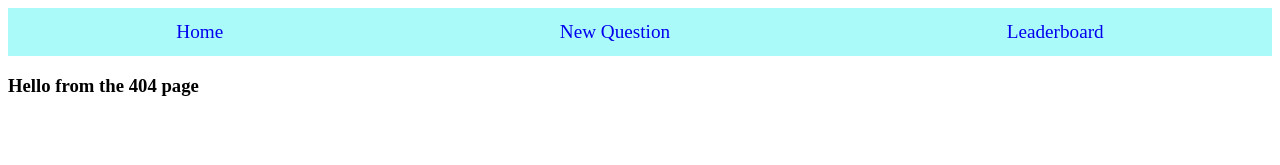
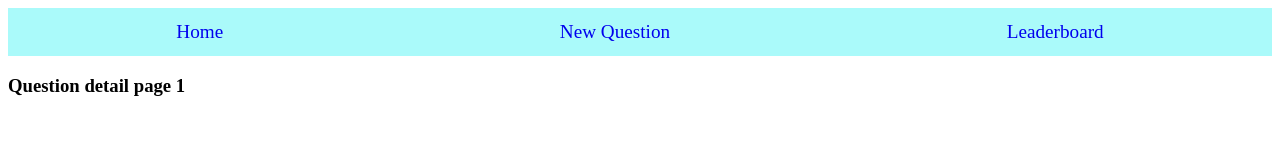
Before and after one commit to Godswilldev/Would_You_Rather, a React (Create React App) app: page /result/1 in a window 1280 px wide. Before the commit this address had no page. Shown: the top 165 px of the page. Built offline with nearby package versions, Linux system fonts and the light colour scheme.

Commit message:
IImplemented redirection to resul page on submit

```diff
--- a/src/Components/App.js
+++ b/src/Components/App.js
@@ -9,6 +9,7 @@ import Question from "./Question/Question";
 import { Route, Switch } from "react-router";
 import { useDispatch } from "react-redux";
 import { handleInitialData } from "../Redux/Shared/Shared";
+import QuestionDetail from "./Question/QuestionDetail/QuestionDetail";
 
 const App = () => {
   const dispatch = useDispatch();
@@ -27,6 +28,7 @@ const App = () => {
         <Route exact path="/leaderboard" component={LeaderBoard} />
         <Route exact path="/dashboard" component={Dashboard} />
         <Route exact path="/question/:unqId" component={Question} />
+        <Route exact path="/result/:id" component={QuestionDetail} />
         <Route component={Four0Four} />
       </Switch>
     </>
--- a/src/Components/Question/AnswerQuestion/AnswerQuestion.js
+++ b/src/Components/Question/AnswerQuestion/AnswerQuestion.js
@@ -1,17 +1,20 @@
 import React from "react";
 import { useSelector } from "react-redux";
 import { useDispatch } from "react-redux";
+import { useHistory } from "react-router";
 import useInputState from "../../../hooks/useInputState";
 import { handleAnswerQuestion } from "../../../Redux/Actions/AnswerQuestion";
 
 const AnswerQuestion = ({ questionDetails, authorDetails, qid }) => {
   const authedUser = useSelector(({ authedUserReducer }) => authedUserReducer);
   const [answer, setAnswer] = useInputState("");
+  const history = useHistory();
+  const dispatch = useDispatch();
 
-  const dispatch = useDispatch();
   const handleSubmit = (evt) => {
     evt.preventDefault();
     dispatch(handleAnswerQuestion(authedUser, qid, answer));
+    history.push(`/result/${qid}`);
   };
 
   return (
--- a/src/Components/Question/QuestionDetail/QuestionDetail.js
+++ b/src/Components/Question/QuestionDetail/QuestionDetail.js
@@ -1,9 +1,10 @@
 import React from "react";
 
-const QuestionDetail = () => {
+const QuestionDetail = (props) => {
+  const { id } = props.match.params;
   return (
     <div>
-      <h3>Question detail page</h3>
+      <h3>Question detail page {id} </h3>
     </div>
   );
 };
```
